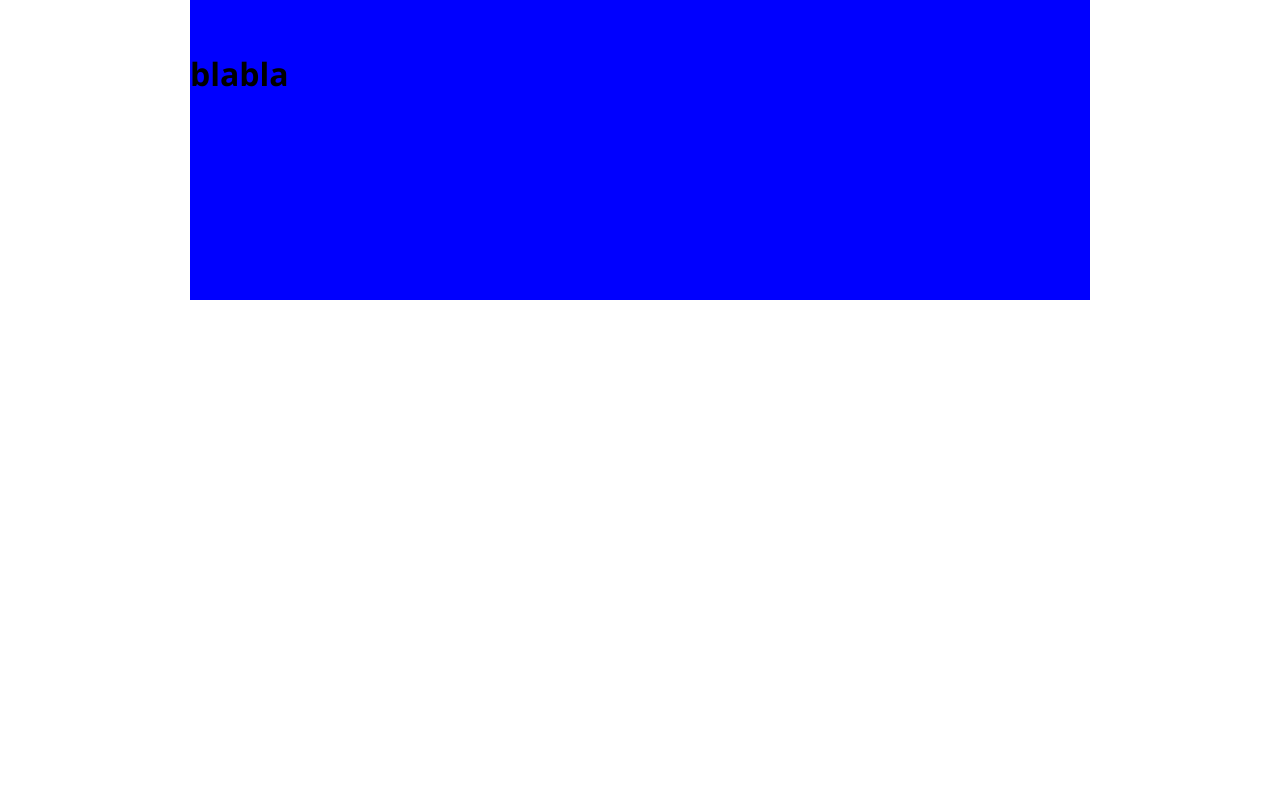
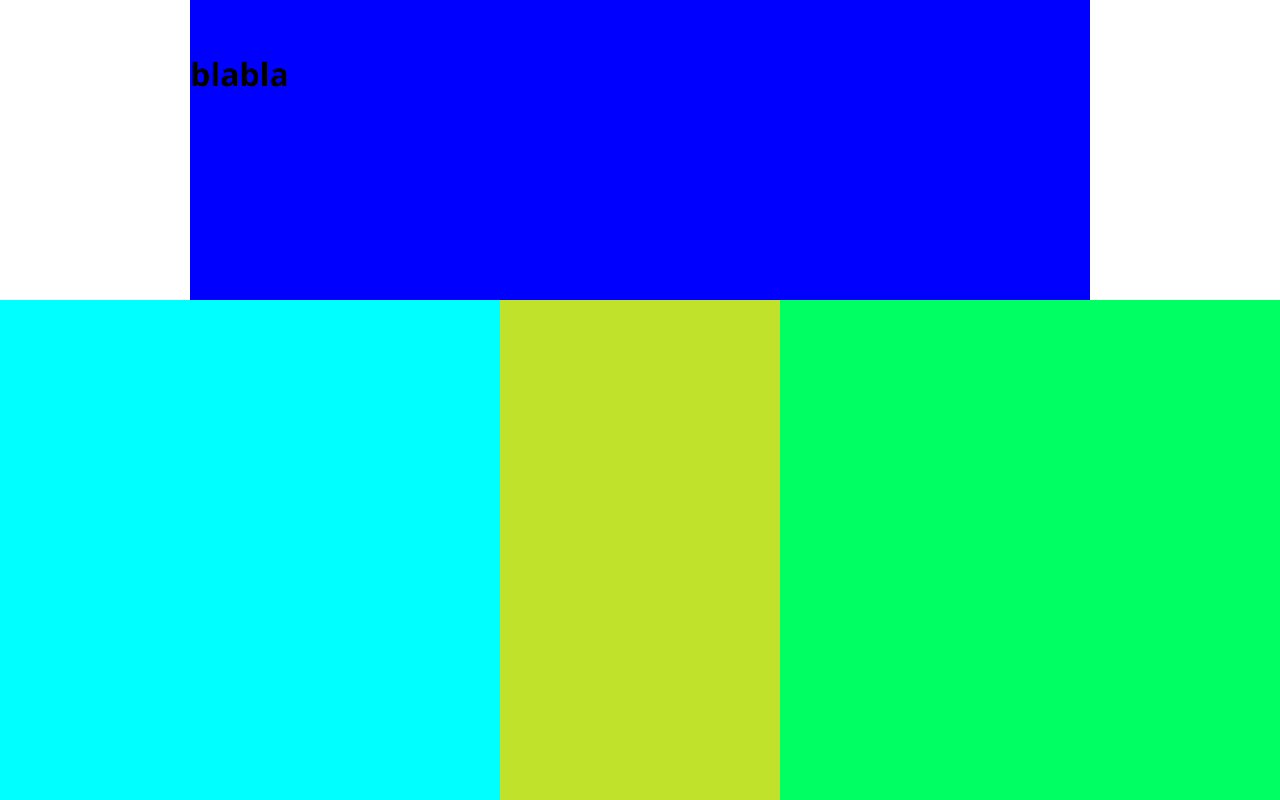
Before and after one commit to AndreaChiari/htmlcss-dropbox, a plain HTML site: page index.html in a window 1280 px wide. Shown: the part 3708-4508 px from the top of the page. Before the commit the page ends 4008 px from the top, so only its background shows below. Drawn offline with nearby package versions, Linux system fonts and the light colour scheme.

Commit message:
add-chess-layout

```diff
--- a/dropbox.css
+++ b/dropbox.css
@@ -201,3 +201,48 @@ header{
 }
 
 /* jumbotron immaigni a scacchiera */
+
+.ps-container{
+    height: 500px;
+    background-color: red;
+}
+
+.bundlestart{
+    flex-basis: calc(100% / 3);
+    background-color: blueviolet;
+    flex-direction: column;
+
+}
+
+.description{
+    flex-basis: calc(100% / 3);
+    background-color: rgb(192, 226, 43);
+}
+
+.bundleend{
+    flex-basis: calc(100% / 3);
+    background-color: rgb(226, 43, 43);
+    flex-direction: column;
+}
+
+.bundlestart-row{
+    height: 250px;
+    width: 500px;
+
+}
+
+.bundlestart-row > div{
+    width: calc(100% / 2);
+    background-color: aqua;
+}
+
+.bundleend-row{
+    height: 250px;
+    width: 500px;
+
+}
+
+.bundleend-row > div{
+    width: calc(100% / 2);
+    background-color: rgb(0, 255, 98);
+}
--- a/index.html
+++ b/index.html
@@ -101,8 +101,44 @@
             <h1> blabla</h1>
             <a href="#"></a>
 
+        </div>
 
-            <!-- jumbotron immagini a scacchiera-->
+            <!-- jumbotron partnership-->
+
+            <div class="ps-container flex" >
+                <div class="bundlestart flex">
+                    <div class="bundlestart-row flex" >
+                        <div></div>
+                        <div></div>
+                    </div>
+
+                    <div class="bundlestart-row flex" >
+                        <div></div>
+                        <div></div>
+                    </div>
+
+                </div>
+
+                <div class="description flex">
+
+                </div>
+
+                <div class="bundleend - flex">
+                    <div class="bundleend-row flex" >
+                        <div></div>
+                        <div></div>
+                    </div>
+                    <div class="bundleend-row flex" >
+                        <div></div>
+                        <div></div>
+                    </div>
+                </div>
+
+
+
+
+            </div>
+
 
 
 
```
Lines whose indentation alone changed are shown as unchanged.
